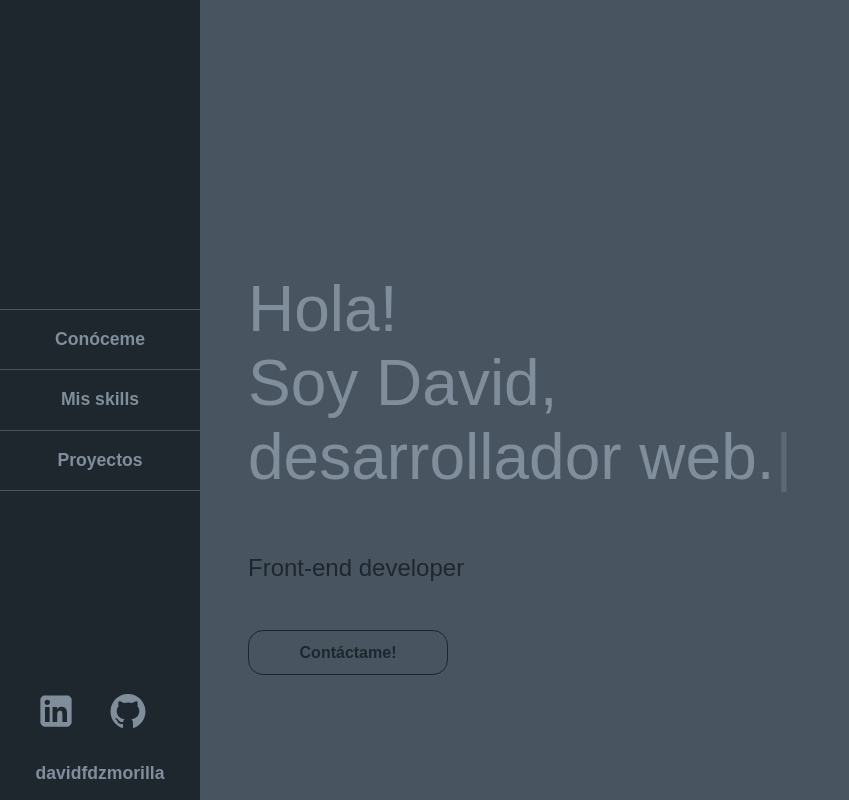
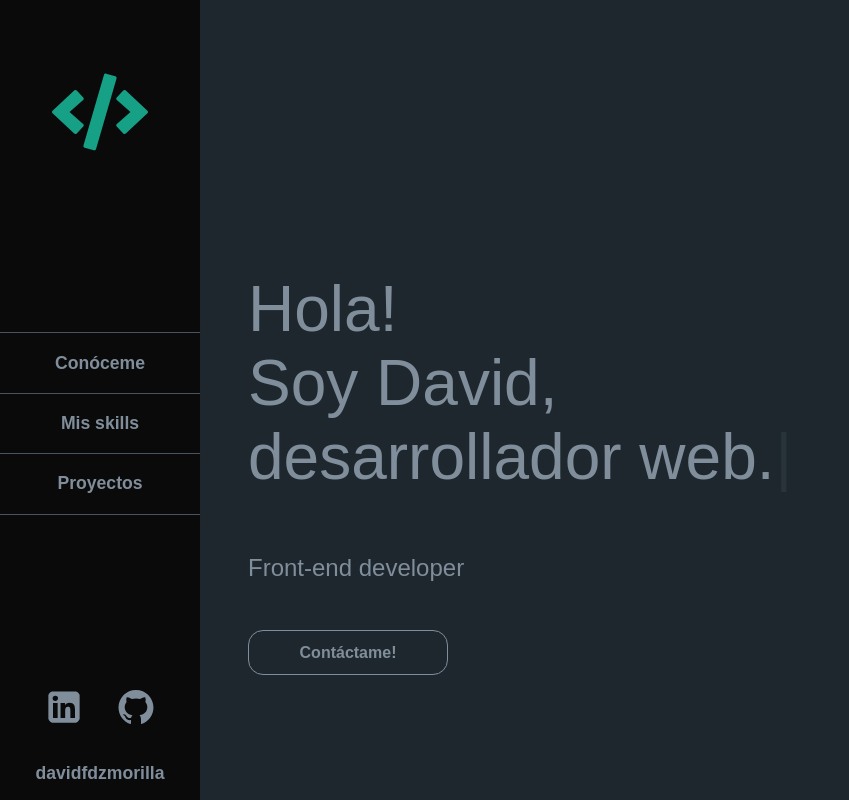
Before and after one commit to davidfdzmorilla/portfolio, a React (Create React App) app: page / in a window 1280 px wide. Shown: the top 800 px of the page, without its empty margins (0-849 px from the left). Built offline with nearby package versions, Linux system fonts and the light colour scheme; a web font is replaced by a local one.

Commit message:
add logo

```diff
--- a/src/App.css
+++ b/src/App.css
@@ -12,5 +12,6 @@
 }
 
 h2 {
-  color: #1e272e;
+  color: #000;
+  font-weight: bold;
 }
--- a/src/components/About.css
+++ b/src/components/About.css
@@ -50,9 +50,8 @@
     border: 2.5px double #808e9b;
     padding: 1rem 3rem 3rem;
     border-radius: 15px;
-    background-color: #1e272e;
+    background-color: rgba(0, 0, 0, 0.252);
     box-shadow: 5px 5px 5px black;
-    /* margin-left: 5rem; */
 }
 
 #about-page .hobbies-container {
--- a/src/components/Contact.css
+++ b/src/components/Contact.css
@@ -55,7 +55,7 @@
 #contact-page .form-container form label input {
     height: 50px;
     border-radius: 5px;
-    background-color: #1e272e;
+    background-color: rgba(0, 0, 0, 0.252);
     border: none;
     padding: 1rem;
     font-size: 1.3rem;
@@ -75,7 +75,7 @@
 #contact-page .form-container form label textarea {
     height: 300px;
     border-radius: 5px;
-    background-color: #1e272e;
+    background-color: rgba(0, 0, 0, 0.252);
     border: none;
     padding: 1rem;
     font-size: 1.3rem;
@@ -105,9 +105,9 @@
 
 #contact-page .contact-button {
     bottom: 10rem;
-    border: 1.5px solid #1e272e;
+    border: 1.5px solid #808e9b;
     border-radius: 15px;
-    color: #1e272e;
+    color: #808e9b;
     background-color: transparent;
     width: 150px;
     height: 45px;
@@ -115,15 +115,14 @@
     justify-content: center;
     align-items: center;
     cursor: pointer;
-    font-size: 1.2rem;
+    font-size: 1.1rem;
     font-weight: bolder;
 }
 
 
 #contact-page .contact-button:hover {
-    background-color: #1e272e;
-    color: #808e9b;
-    border: none;
+    color: #16a085;
+    border: 2px solid #16a085;
 }
 
 
--- a/src/components/Contact.js
+++ b/src/components/Contact.js
@@ -51,7 +51,7 @@ export default function Contact({ scrollY }) {
                                 <input value={name} name='name' onChange={e => {
                                     setName(e.target.value)
                                     setErrorType('')
-                                }} type='text' placeholder="Nombre..." />
+                                }} type='text' placeholder="Escribe aquí..." />
                                 {errorType === 'name' && <p className='error-text'>{errorText}</p>}
                             </label>
                             <label>
@@ -59,7 +59,7 @@ export default function Contact({ scrollY }) {
                                 <input value={email} name='email' onChange={e => {
                                     setEmail(e.target.value)
                                     setErrorType('')
-                                }} type='email' placeholder="Email..." />
+                                }} type='email' placeholder="Escribe aquí..." />
                                 {errorType === 'email' && <p className='error-text'>{errorText}</p>}
                             </label>
                             <label>
@@ -67,7 +67,7 @@ export default function Contact({ scrollY }) {
                                 <textarea value={message} name='message' onChange={e => {
                                     setMessage(e.target.value)
                                     setErrorType('')
-                                }} placeholder="Escribe tu mensaje..." />
+                                }} placeholder="Escribe aquí..." />
                                 {errorType === 'message' && <p className='error-text-message'>{errorText}</p>}
                             </label>
                             <p className='message-ok'>{messageOk}</p>
--- a/src/components/Header.css
+++ b/src/components/Header.css
@@ -4,14 +4,22 @@ header {
     bottom: 0;
     display: flex;
     flex-direction: column;
-    justify-content: flex-end;
+    justify-content: space-between;
     align-items: center;
-    background-color: #1e272e;
+    align-items: center;
+    background-color: #0A0A0A;
     position: fixed;
     z-index: 1;
     color: #808e9b;
     padding-bottom: 1rem;
+    padding-top: 4rem;
     overflow: hidden;
+}
+
+header .code-icon {
+    font-size: 6rem;
+    cursor: pointer;
+    color: #16a085;
 }
 
 
@@ -20,7 +28,6 @@ header {
     display: flex;
     flex-direction: column;
     justify-content: space-between;
-    margin-bottom: 25vh;
 }
 
 .menu-bar:first-child {
@@ -44,7 +51,6 @@ header {
 
 .menu-bar li:hover {
     animation: menu-animation .2s ease-in-out forwards;
-    background-color: #1b2227;
 }
 
 @keyframes menu-animation {
@@ -59,9 +65,8 @@ header {
     width: 100%;
     display: flex;
     justify-content: center;
-    align-items: flex-end;
+    flex-wrap: wrap;
     gap: 2rem;
-    padding: 0 1rem 2rem 0;
 }
 
 .logo:hover,
@@ -78,10 +83,12 @@ header {
 
 
 header .myName {
+    width: 100%;
     font-size: 1.1rem;
     font-weight: bolder;
     cursor: pointer;
     font-family: 'Trispace', sans-serif;
+    text-align: center;
 }
 
 
@@ -92,10 +99,9 @@ header .myName {
         left: 0;
         top: 0;
         width: 100vw;
-        height: 175px;
+        height: 200px;
+        padding: .5rem;
         justify-content: space-between;
-        gap: 2rem;
-        padding: 0 0 2rem;
         justify-content: space-between;
     }
 
@@ -104,7 +110,7 @@ header .myName {
     }
 
     .logos-rss-container {
-        height: 50px;
         padding: 0;
+        gap: .5rem;
     }
 }
--- a/src/components/Header.js
+++ b/src/components/Header.js
@@ -1,4 +1,5 @@
 import { AiFillLinkedin, AiFillGithub } from 'react-icons/ai';
+import { FaCode } from 'react-icons/fa';
 
 import "./Header.css"
 
@@ -16,6 +17,7 @@ export default function Header({ scrollY }) {
     scrollY + 100 >= document.getElementById('contact-page')?.offsetTop && scrollY <= (document.getElementById('contact-page')?.offsetTop) + (document.getElementById('contact-page')?.offsetHeight - 100) ? colorContact = colorActive : colorContact = colorDefault
     return (
         <header>
+            <FaCode onClick={() => window.scroll(0, 0)} className='code-icon' />
             <section>
                 <ul className='menu-bar'>
                     <li style={{ color: colorAbout }} onClick={() => window.scroll(0, document.getElementById('about-page')?.offsetTop)}>Conóceme</li>
@@ -25,10 +27,10 @@ export default function Header({ scrollY }) {
                 </ul>
             </section>
             <section className='logos-rss-container' >
-                <AiFillLinkedin className='logo' />
-                <AiFillGithub className='logo' />
+                <a href='https://www.linkedin.com/in/davidfdzmorilla/' target='_blank' rel="noreferrer nopener"><AiFillLinkedin className='logo' /></a>
+                <a href='https://github.com/davidfdzmorilla' target='_blank' rel="noreferrer nopener"><AiFillGithub className='logo' /></a>
+                <p onClick={() => window.scroll(0, 0)} className="myName">davidfdzmorilla</p>
             </section>
-            <p onClick={() => window.scroll(0, 0)} className="myName">davidfdzmorilla</p>
         </header>
     )
 }
--- a/src/components/Landing.css
+++ b/src/components/Landing.css
@@ -30,7 +30,7 @@
     height: min-content;
     font-size: 1.5rem;
     margin-bottom: 3rem;
-    color: #1e272e;
+    color: #808e9b;
 }
 
 
@@ -38,9 +38,9 @@
 #presentation-page .contact-button-landing {
     bottom: 10rem;
     text-decoration: none;
-    border: 1.5px solid #1e272e;
+    border: 1.5px solid #808e9b;
     border-radius: 15px;
-    color: #1e272e;
+    color: #808e9b;
     width: 200px;
     height: 45px;
     display: flex;
@@ -57,9 +57,8 @@
 }
 
 #presentation-page .contact-button-landing:hover {
-    background-color: #1e272e;
-    color: #808e9b;
-    border: none;
+    color: #16a085;
+    border: 2px solid #16a085;
 }
 
 @media (max-width: 768px) {
--- a/src/components/Main.css
+++ b/src/components/Main.css
@@ -1,6 +1,6 @@
 main {
     margin-left: 200px;
-    background-color: #485460;
+    background-color: #1e272e;
     display: flex;
     flex-direction: column;
     padding-left: 3rem;
--- a/src/components/Skills.css
+++ b/src/components/Skills.css
@@ -45,10 +45,9 @@
     height: 600px;
     padding: 2rem 0 0 2rem;
     border-radius: 15px;
-    background-color: #1e272e;
+    background-color: rgba(0, 0, 0, 0.252);
     color: #808e9b;
     box-shadow: 5px 5px 5px black;
-
     gap: 1rem;
 }
 
@@ -95,7 +94,7 @@
     gap: 3rem;
     padding: 2rem 1rem 3rem 3rem;
     border-radius: 15px;
-    background-color: #1e272e;
+    background-color: rgba(0, 0, 0, 0.252);
     color: #808e9b;
     box-shadow: 5px 5px 5px black;
 
--- a/src/components/Works.css
+++ b/src/components/Works.css
@@ -28,25 +28,26 @@
 
 #works-page .works-container .work-card {
     width: 500px;
-    height: 450px;
+    height: 500px;
     display: flex;
     flex-direction: column;
     justify-content: flex-start;
     gap: 2rem;
     border-radius: 10px;
-    background-color: #1e272e;
+    background-color: rgba(0, 0, 0, 0.252);
     box-shadow: 5px 5px 5px black;
     padding: 1.5rem 1.5rem 3rem;
 }
 
 
 #works-page .works-container .work-card:hover {
-    animation: card-animation .5s .2s ease-in-out forwards;
+    animation: card-animation .3s .1s ease-in-out forwards;
 }
 
 @keyframes card-animation {
     100% {
         transform: scale(1.2) translateY(-2rem) translateX(-2rem);
+        background-color: rgba(0, 0, 0, 0.678);
     }
 
 }
@@ -54,14 +55,19 @@
 
 #works-page .works-container .work-card .header-card {
     display: flex;
-    align-items: flex-end;
-    justify-content: space-between;
-    min-height: 50px;
+    align-items: flex-start;
+    min-height: 80px;
+    padding: 0 1rem;
+    flex-wrap: wrap;
+    justify-content: center;
+    gap: 1rem;
 }
 
 #works-page .works-container .work-card .header-card span {
-    font-size: 1.4rem;
     font-weight: bolder;
+    width: 100vw;
+    text-align: center;
+    font-size: 2rem;
 }
 
 
@@ -69,15 +75,14 @@
     width: 200px;
     height: 40px;
     display: flex;
-    justify-content: flex-end;
-    gap: 2rem;
+    justify-content: center;
+    gap: 1rem;
 }
 
 
 .logo {
-    font-size: 2.5rem;
+    font-size: 2rem;
     background-size: cover;
-    color: #808e9b;
     cursor: pointer;
     border-radius: 50%;
 }
@@ -148,6 +153,15 @@
 
     #works-page .works-container .work-card .header-card {
         padding: 0 1rem;
+        flex-wrap: wrap;
+        justify-content: center;
+        gap: 1rem;
+    }
+
+    #works-page .works-container .work-card .header-card span {
+        width: 100vw;
+        text-align: center;
+        font-size: 2rem;
     }
 
 }
--- a/src/components/Works.js
+++ b/src/components/Works.js
@@ -9,7 +9,7 @@ const projectsList = [
         description: 'App de búsqueda y reserva de alojamientos con sistema de puntuación y notficaciones. Desarrollada con MERN stack.',
         urlImage: 'inquilino-perfecto.jpeg',
         urlRepo: 'https://github.com/davidfdzmorilla/inquilino-perfecto',
-        link: '',
+        link: 'https://inquilinoperfecto.davidfdzmorilla.dev/',
         urlVideo: 'https://www.loom.com/share/8a7e5133f758463a9be4c1ad41e1c2fd'
     },
     {
```
Also changed, not shown: 1 other file (tests, documents, lock files or other folders).
